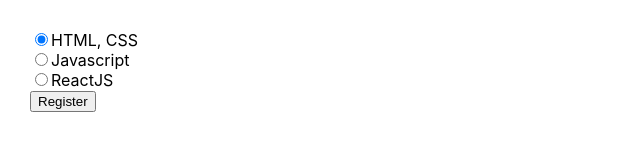
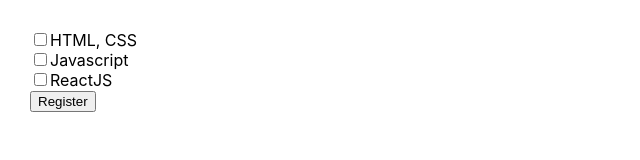
Before and after one commit to quocnhat02/microservice-dotnet, a React (Create React App) app: page / in a window 1280 px wide. Shown: the top 160 px of the page, without its empty margins (0-640 px from the left). Built offline with nearby package versions, Linux system fonts and the light colour scheme.

Commit message:
useState two-way binding checkbox array

```diff
--- a/src/App.js
+++ b/src/App.js
@@ -16,9 +16,24 @@
 ];
 
 function App() {
-  const [checked, setChecked] = useState(1);
+  const [checked, setChecked] = useState([]);
+
+  const handleCheck = (id) => {
+    setChecked((prev) => {
+      // const isChecked = checked.includes(id);
+      // if (isChecked) {
+      //   return checked.filter((item) => item !== id);
+      // } else {
+      //   return [...prev, id];
+      // }
+      return checked.includes(id)
+        ? checked.filter((item) => item !== id)
+        : [...prev, id];
+    });
+  };
+
   const handleSubmit = () => {
-    console.log({ id: checked });
+    console.log({ ids: checked });
   };
 
   return (
@@ -26,10 +41,10 @@
       {courses.map((course) => (
         <div key={course.id}>
           <input
-            type="radio"
+            type="checkbox"
             id={course.id}
-            checked={checked === course.id}
-            onChange={() => setChecked(course.id)}
+            checked={checked.includes(course.id)}
+            onChange={() => handleCheck(course.id)}
           />
           <label htmlFor={course.id}>{course.name}</label>
         </div>
```
